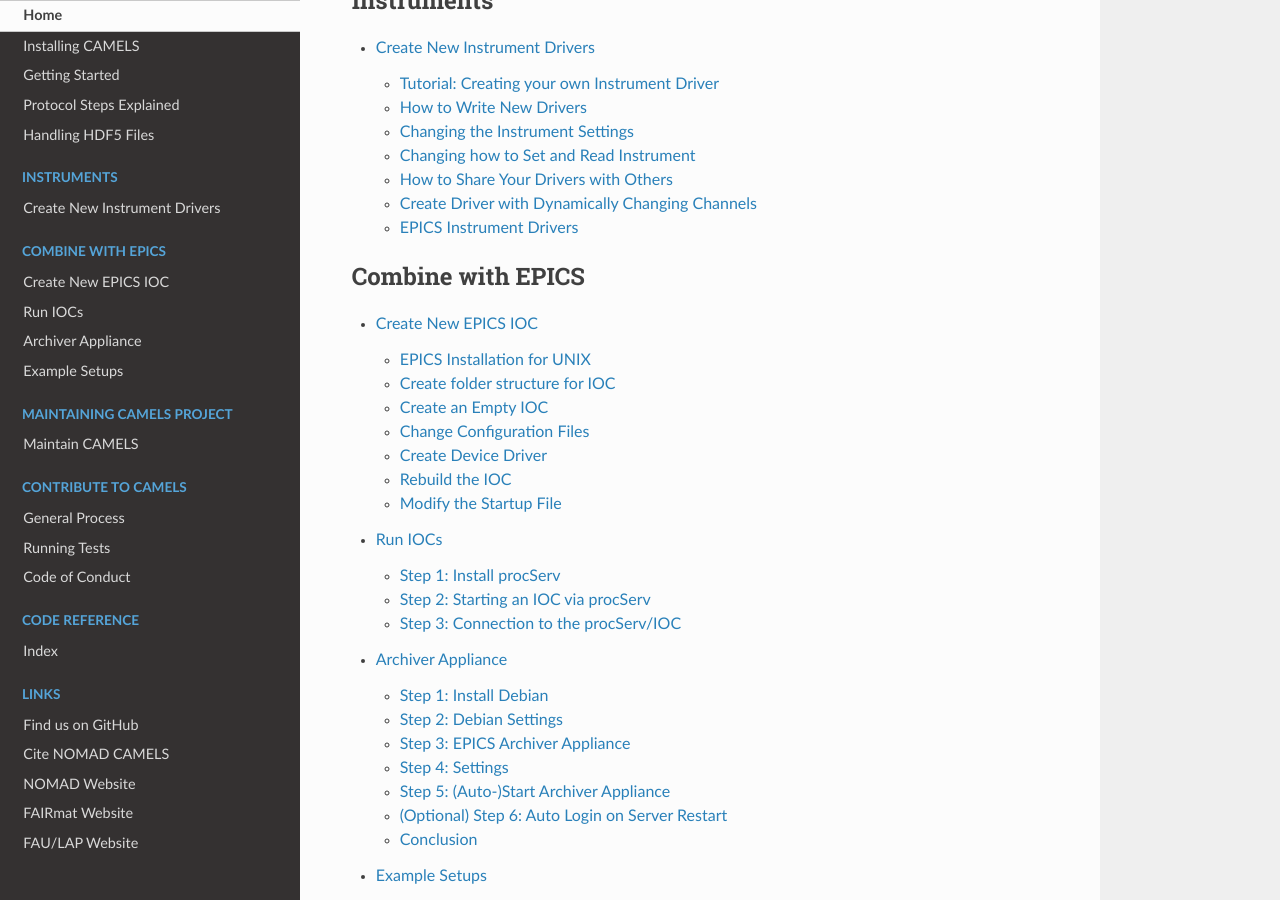
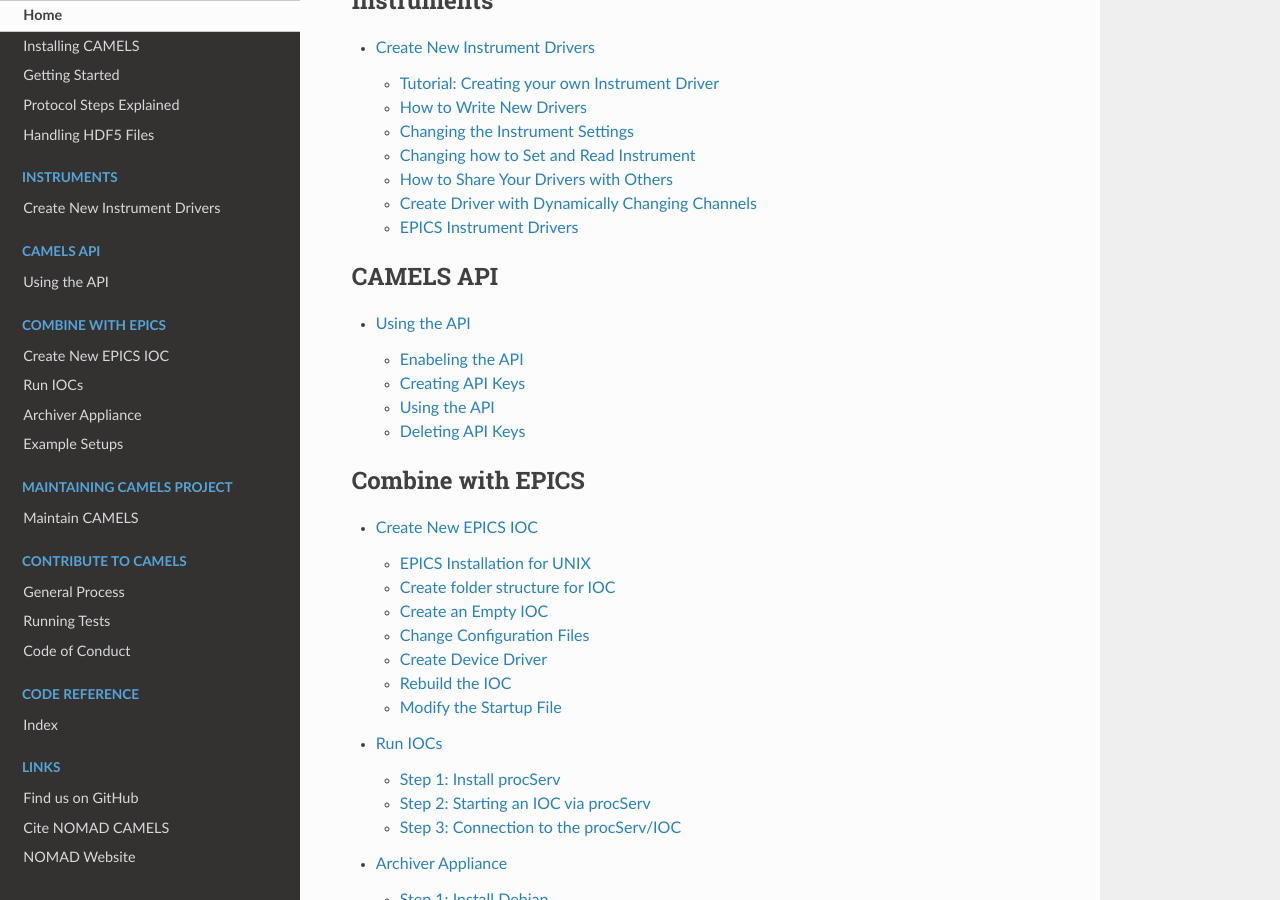
Before and after one commit to FAU-LAP/NOMAD-CAMELS, a Sphinx documentation site: the page built from docs/source/index.rst, in a window 1280 px wide and 900 px high, scrolled down 2686 px. Built offline with Sphinx 7.4.7 and the Read the Docs theme 2.0.0, drawn with Linux system fonts in a browser that asks for light colours; pages that are not in the unit, such as notebooks, are missing from menus; some of the changed lines change nothing that is shown.

Commit message:
Added documentation of the API

````diff
--- /dev/null
+++ b/docs/source/doc/api/api_landing.md
@@ -0,0 +1,77 @@
+# CAMELS API
+
+The CAMELS API allows you to interact with the opened CAMELS software. You can for example ask for all the current protocols and execute an already defined protocol. This allows you to integrate CAMELS with already existing control software.
+
+CAMELS API uses a web server running on the machines `//localhost:`. You interact with the API by sending http requests to the web server.
+
+## Enabeling the API
+
+You can enable CAMELS API under `File -> Settings`. Check the box `Enable API` and enter a valid port that is not being used by other software on your computer (try something like `5000`). CAMELS will create the API web server as soon as you click `OK` and exit the settings window.
+
+## Creating API Keys
+
+You need to authenticate yourself with an API ke so that the web server accepts most http requests. You can generate such a key in the settings window (`File -> Settings`) by clicking `Generate API Key`. Now make sure to copy and paste this key somewhere and save it.
+
+```{attention}
+You can not get back the API key if you do not save it now! Although you can always just create a new API key if you lose an existing one.
+```
+
+```{info}
+You can have any number of API keys active at the same time.
+```
+
+The SHA-256 hashes of the API keys are saved to a database file located in the path you gave for *configuration files* (typically something like `%localappdata%`).
+
+See [here](#deleting-api-keys) for information on how to delete existing API keys.
+
+## Using the API
+
+You can send http requests to the web server to communicate with CAMELS. Documentation on the allowed requests and their logic is displayed on the landing page of the web server `//localhost:<port>/` or  `//localhost:<port>/docs`.
+
+To use any request other than the home path of the web server you need to authenticate your request using the API key.
+
+If you are using a regular browser to access the web server you will be asked to authenticate yourself. Simply enter the API key in the password section. The username can be left empty. This will look something like this
+![Example image of the authentication pop up in the browser](images/image.png)
+
+Once logged in the browser will stay authenticated when using further requests until you close the browser.
+Following there are descriptions for the most useful commands.
+
+### Get Protocol Names
+
+You can get all protocol names that are currently defined in CAMELS by going to `//localhost:<port>/protocols`.
+
+You can also use Python to perform the http request. This could look something like:
+
+```python
+import requests
+api_key = 123 # Enter the actual API you got from CAMELS here
+result = requests.get("http://localhost:5000/protocols", auth=("", f"{api_key}"))
+```
+
+The API will return a JSON string of the form:
+
+```JSON
+{"Protocols":["ProtocolXYZ","DefaultProtocol", ...]}
+```
+
+### Running Protocols
+
+You can run an already defined protocol by going to `//localhost:<port>/protocols/{protocol_name}` or using Python:
+
+```python
+import requests
+api_key = 123 # Enter the actual API you got from CAMELS here
+result = requests.get("http://localhost:5000/protocols/TestScript", auth=("", f"{api_key}"))
+```
+
+This allows you to programmatically integrate CAMELS in already existing measurement routines. You could for example use CAMELS to control some temperature with its PID controller while still using all the software/code you are already using in your lab.
+
+## Deleting API Keys
+
+You can delete **all** API keys by clicking the red `Delete ALL API keys` button in the settings window. You can not delete individual API keys.
+
+```{attention}
+You can not revert deleting the API keys! Any existing software relying on the API keys in the database file will break! You will have to create new API keys afterward and give them to the other software again.
+```
+
+It might make sense in some situations to periodically update the API keys to have a clearer understanding of who is using API keys.
--- a/docs/source/index.rst
+++ b/docs/source/index.rst
@@ -63,6 +63,13 @@
 
 .. toctree::
    :maxdepth: 2
+   :caption: CAMELS API
+
+   Using the API <doc/api/api_landing.md>
+
+
+.. toctree::
+   :maxdepth: 2
    :caption: Combine with EPICS
 
    Create New EPICS IOC <doc/epics/new_ioc.md>
````
Also changed, not shown: docs/source/doc/api/images/image.png (added).
